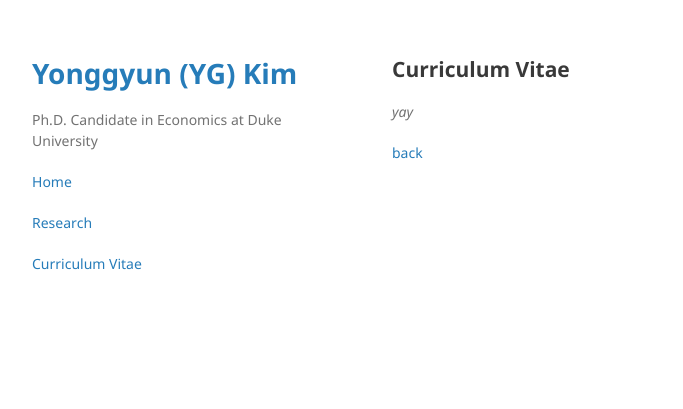
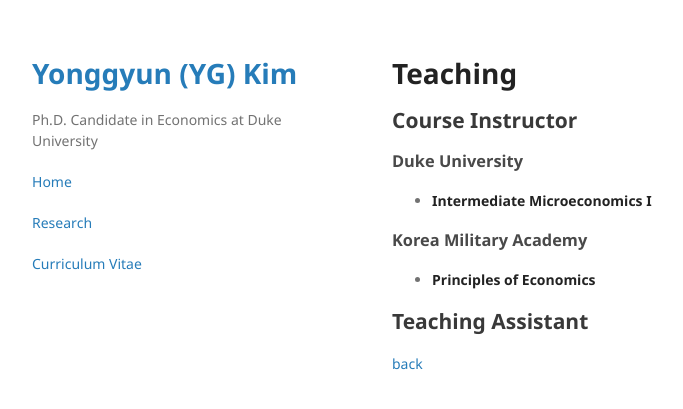
Before and after one commit to yonggyun-yg-kim/yonggyun-yg-kim.github.io, a Jekyll site: the page built from Teaching.md, in a window 1280 px wide. Shown: the top 409 px of the page, without its empty margins (178-861 px from the left). Built offline with Jekyll 4.4.1, drawn with Linux system fonts in a browser that asks for light colours; our own code applies the rules of GitHub Pages for plain Markdown files.

Commit message:
Update Teaching.md

```diff
--- a/Teaching.md
+++ b/Teaching.md
@@ -2,8 +2,20 @@
 layout: default
 ---
 
-## Curriculum Vitae
+# Teaching
 
-_yay_
+## Course Instructor
+
+### Duke University
+
+* **Intermediate Microeconomics I**
+
+
+### Korea Military Academy
+
+* **Principles of Economics**
+
+## Teaching Assistant
+
 
 [back](./)
```
